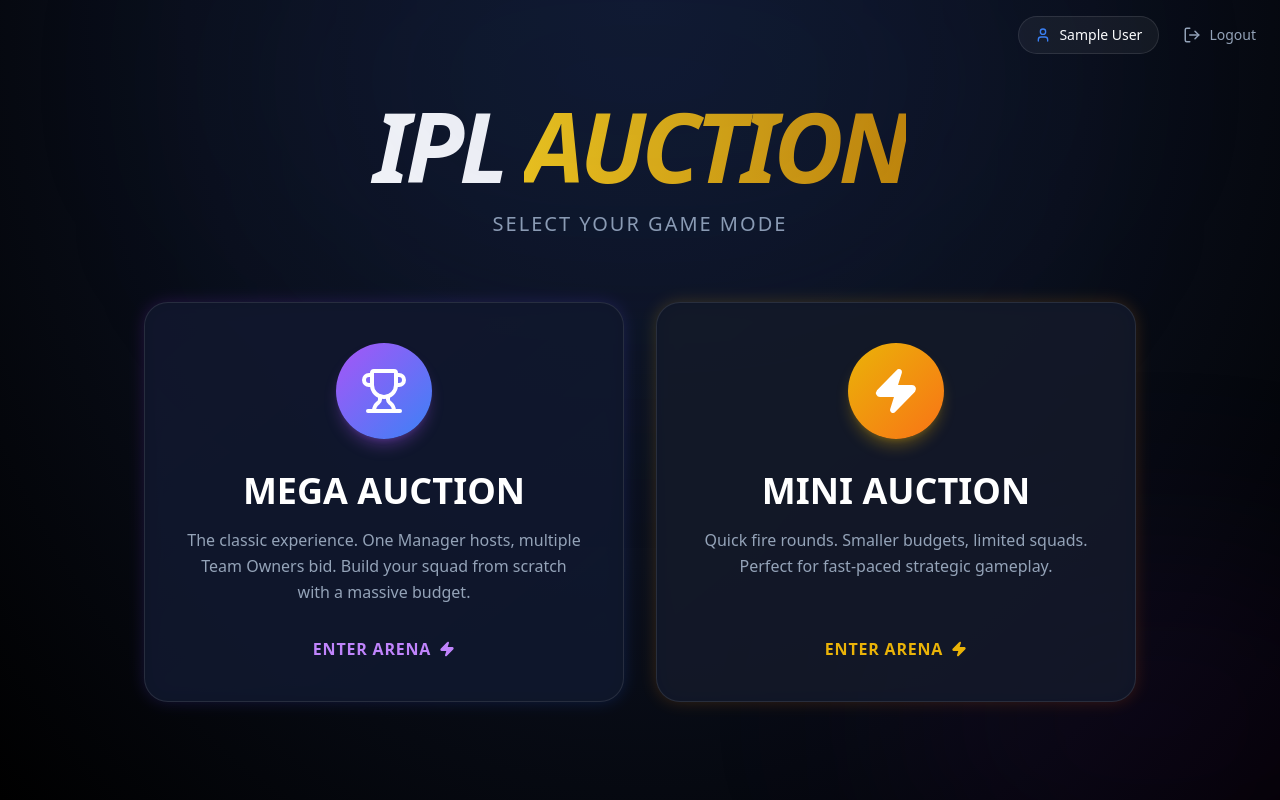
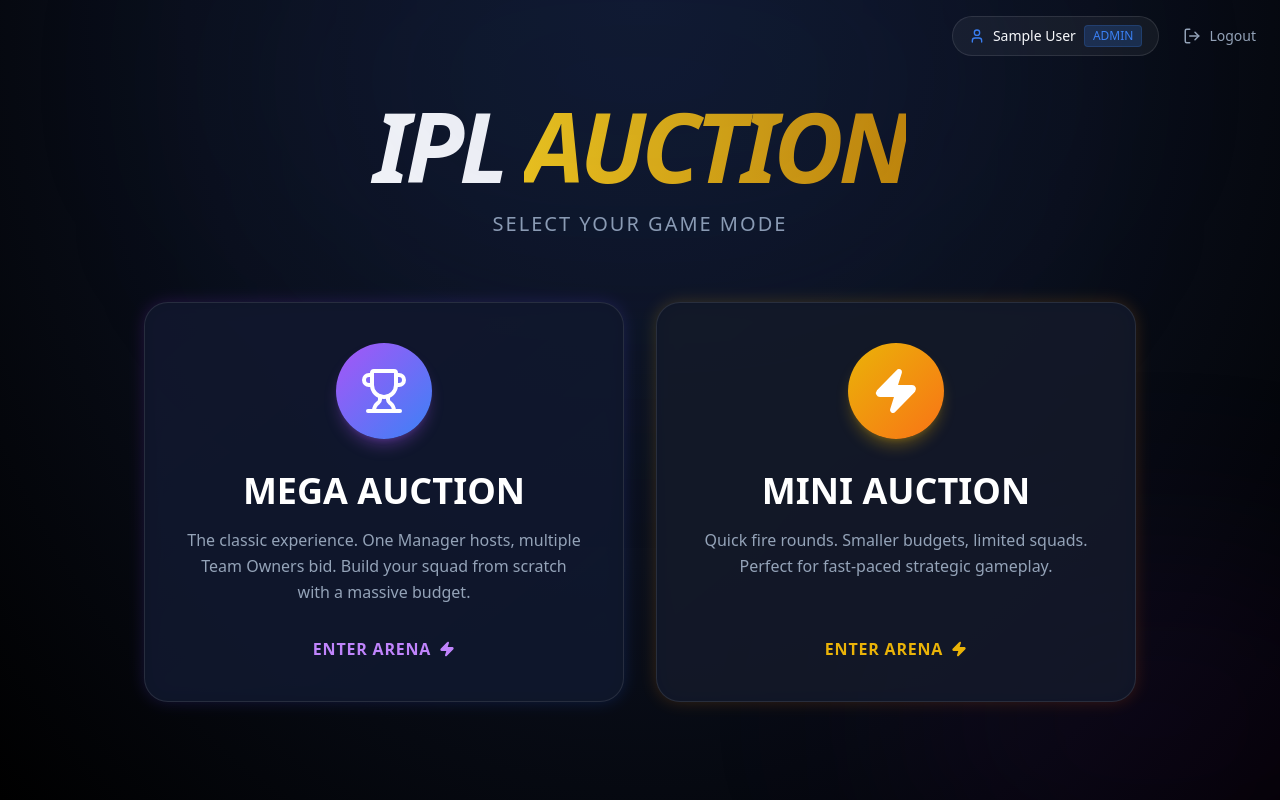
Before and after one commit to ramrajasekaran/ipl-auction, a React (Vite) app in the folder frontend/: page /welcome in a window 1280 px wide. Built offline with nearby package versions, Linux system fonts and the light colour scheme; no server answers; sample sign-in values are in the browser's storage.

Commit message:
Debug: Show user role on WelcomeScreen

```diff
--- a/frontend/src/pages/WelcomeScreen.jsx
+++ b/frontend/src/pages/WelcomeScreen.jsx
@@ -34,6 +34,9 @@
                     <div className="flex items-center gap-2 px-4 py-2 bg-white/5 rounded-full border border-white/10">
                         <User size={16} className="text-primary" />
                         <span className="text-white text-sm font-medium">{authUser.name}</span>
+                        <span className="text-xs px-2 py-0.5 bg-primary/20 text-primary rounded border border-primary/20 uppercase">
+                            {authUser.role || 'No Role'}
+                        </span>
                     </div>
                 )}
                 <button
```
